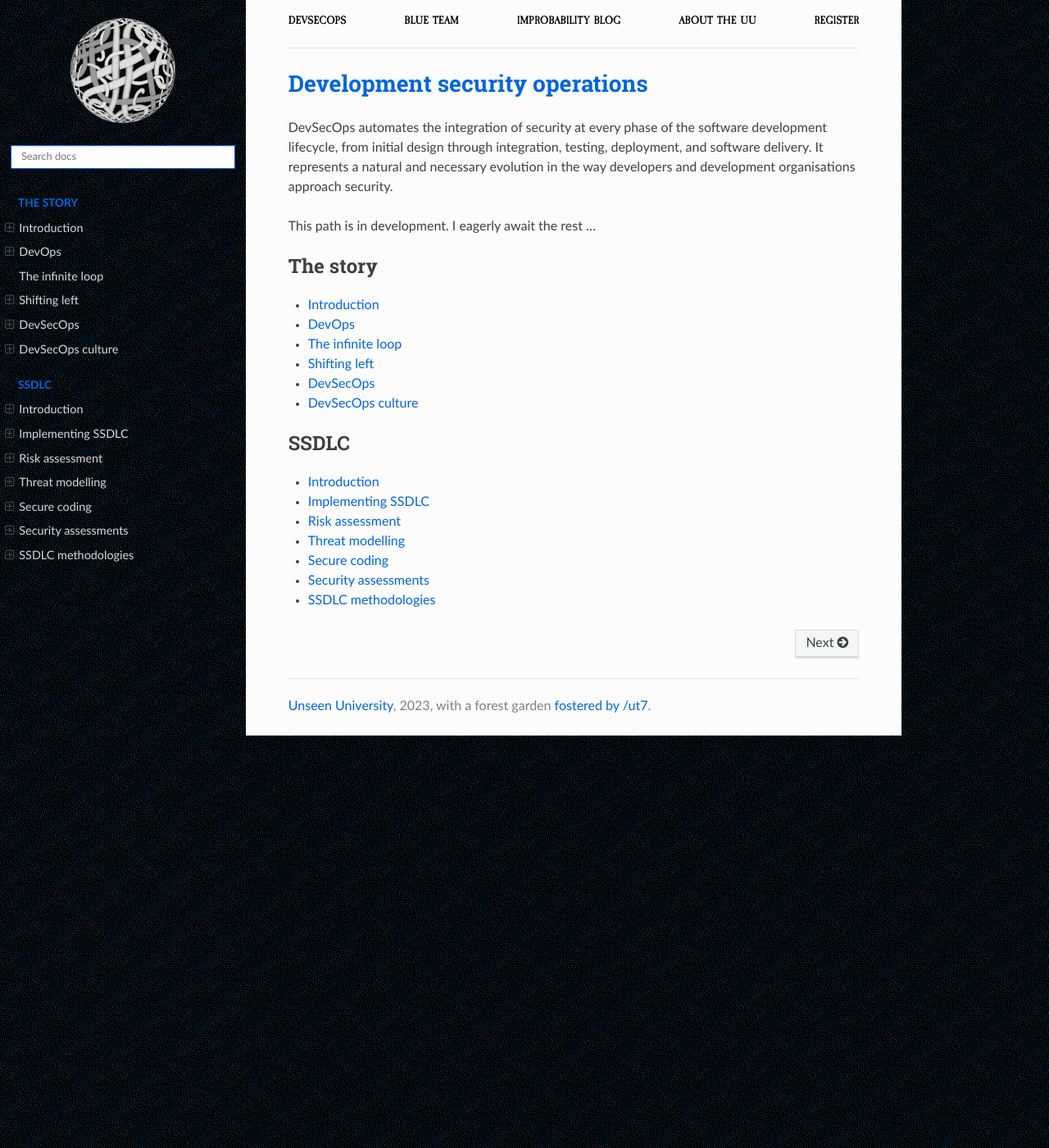
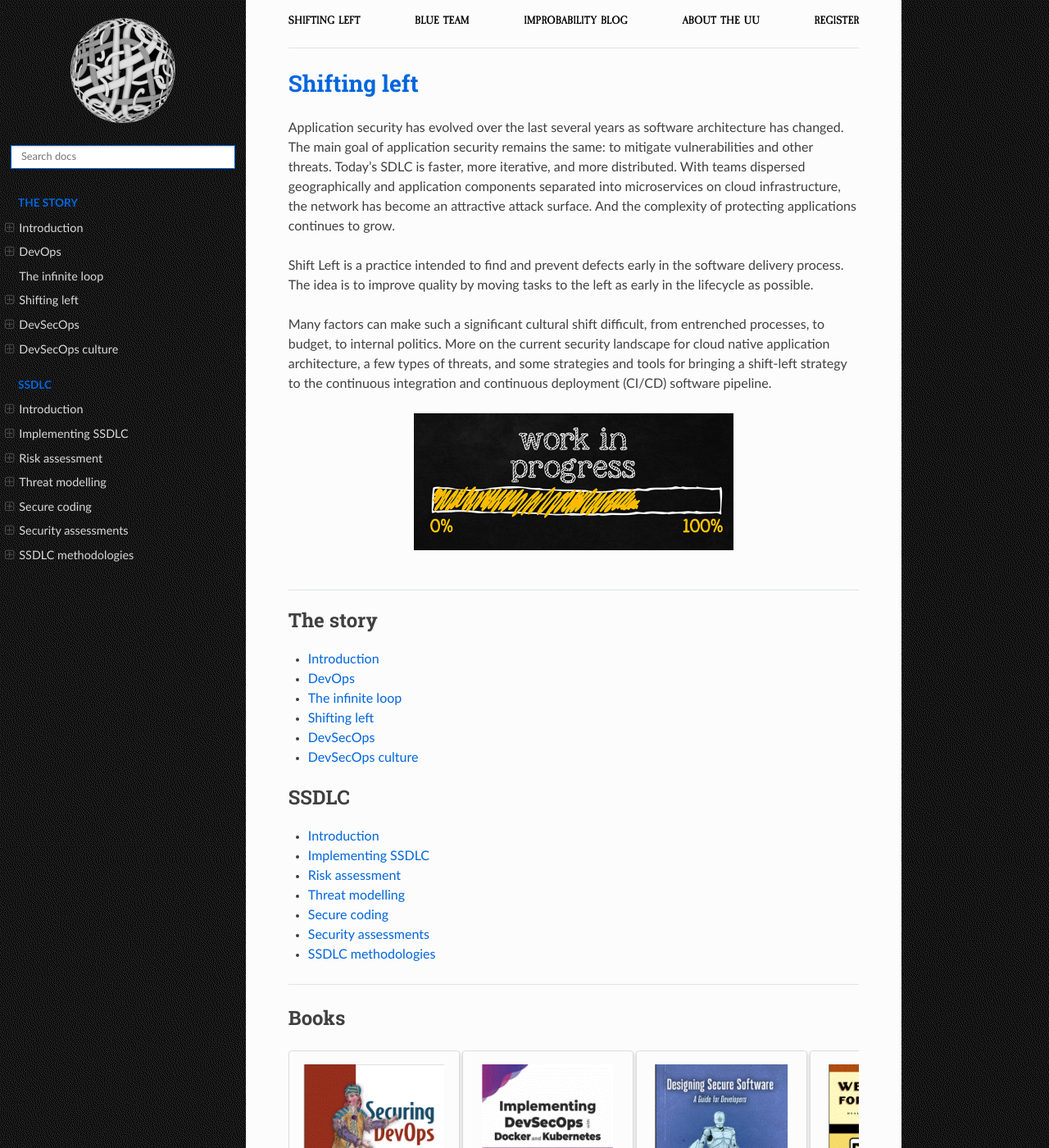
Before and after one commit to tymyrddin/blue-devsecops, a Sphinx documentation site: the page built from source/index.rst, in a window 1280 px wide and 1400 px high. Shown: the whole window at 82% size. Built offline with Sphinx 7.4.7 and the Read the Docs theme 2.0.0, drawn with Linux system fonts in a browser that asks for light colours.

Commit message:
name change

```diff
--- a/source/_templates/breadcrumbs.html
+++ b/source/_templates/breadcrumbs.html
@@ -1,7 +1,7 @@
 <div class="container">
     <topnav>
             <ul>
-                <li class="nav__item"><a href="https://devsecops.tymyrddin.dev/" class="nav__link">DevSecOps</a></li>
+                <li class="nav__item"><a href="https://shiftleft.tymyrddin.dev/" class="nav__link">Shifting left</a></li>
                 <li class="nav__item"><a href="https://blue.tymyrddin.dev/" class="nav__link">Blue Team</a></li>
                 <li class="nav__item"><a href="https://uu.tymyrddin.dev/blog/" class="nav__link">Improbability Blog</a></li>
                 <li class="nav__item"><a href="https://uu.tymyrddin.dev/about/" class="nav__link">About the UU</a></li>
--- a/source/conf.py
+++ b/source/conf.py
@@ -6,7 +6,7 @@
 # -- Project information -----------------------------------------------------
 # https://www.sphinx-doc.org/en/master/usage/configuration.html#project-information
 
-project = 'Development security operations'
+project = 'Shifting left'
 copyright = '2022, Ty Myrddin'
 author = 'Ty Myrddin'
 release = '0.1'
@@ -21,6 +21,7 @@ extensions = [
     'sphinx_markdown_tables',
     'sphinx.ext.intersphinx',
     'sphinx_copybutton',
+    'sphinx_design',
 ]
 
 source_suffix = ['.rst', '.md']
@@ -53,7 +54,7 @@ html_theme_options = {
     'titles_only': False
 }
 
-html_title = "Development security operations"
+html_title = "Shifting left"
 html_logo = "img/logo.png"
 html_favicon = "img/favicon.ico"
 
@@ -79,3 +80,10 @@ intersphinx_mapping = {
     "blue": ("https://blue.tymyrddin.dev/", None),
 }
 myst_url_schemes = ["http", "https", ]
+
+myst_enable_extensions = [
+    "amsmath",
+    "dollarmath",
+    "tasklist",
+    "colon_fence",
+]
--- a/source/index.rst
+++ b/source/index.rst
@@ -1,11 +1,16 @@
-Development security operations
+Shifting left
 ===========================================================
 
-DevSecOps automates the integration of security at every phase of the software development lifecycle, from initial
-design through integration, testing, deployment, and software delivery. It represents a natural and necessary
-evolution in the way developers and development organisations approach security.
+Application security has evolved over the last several years as software architecture has changed. The main goal of application security remains the same: to mitigate vulnerabilities and other threats. Today’s SDLC is faster, more iterative, and more distributed. With teams dispersed geographically and application components separated into microservices on cloud infrastructure, the network has become an attractive attack surface. And the complexity of protecting applications continues to grow.
 
-This path is in development. I eagerly await the rest ...
+Shift Left is a practice intended to find and prevent defects early in the software delivery process. The idea is to improve quality by moving tasks to the left as early in the lifecycle as possible.
+
+Many factors can make such a significant cultural shift difficult, from entrenched processes, to budget, to internal politics. More on the current security landscape for cloud native application architecture, a few types of threats, and some strategies and tools for bringing a shift-left strategy to the continuous integration and continuous deployment (CI/CD) software pipeline.
+
+.. image:: _static/images/in-progress.png
+  :alt: Forever in progress ...
+
+----
 
 .. toctree::
    :glob:
@@ -33,3 +38,30 @@ This path is in development. I eagerly await the rest ...
    docs/ssdlc/coding.md
    docs/ssdlc/sec-assess.md
    docs/ssdlc/methodologies.md
+
+----
+
+Books
+---------------------------
+
+.. card-carousel:: 3
+
+    .. card::
+        :link: https://www.manning.com/books/securing-devops
+
+        .. image:: _static/images/bookcovers/securing-devops.png
+
+    .. card::
+        :link: https://bpbonline.com/products/implementing-devsecops-with-docker-and-kubernetes
+
+        .. image:: _static/images/bookcovers/devsecops-containers-kubernetes.png
+
+    .. card::
+        :link: https://nostarch.com/designing-secure-software
+
+        .. image:: _static/images/bookcovers/designing-secure-software.png
+
+    .. card::
+        :link: https://nostarch.com/websecurity
+
+        .. image:: _static/images/bookcovers/web-security-for-developers.png
```
Also changed, not shown: requirements.txt (+26 -24 lines), source/_static/images/bookcovers/designing-secure-software.png (added), source/_static/images/bookcovers/devsecops-containers-kubernetes.png (added), source/_static/images/bookcovers/securing-devops.png (added), source/_static/images/bookcovers/web-security-for-developers.png (added), source/_static/images/in-progress.png, source/_static/images/site/background.png.
